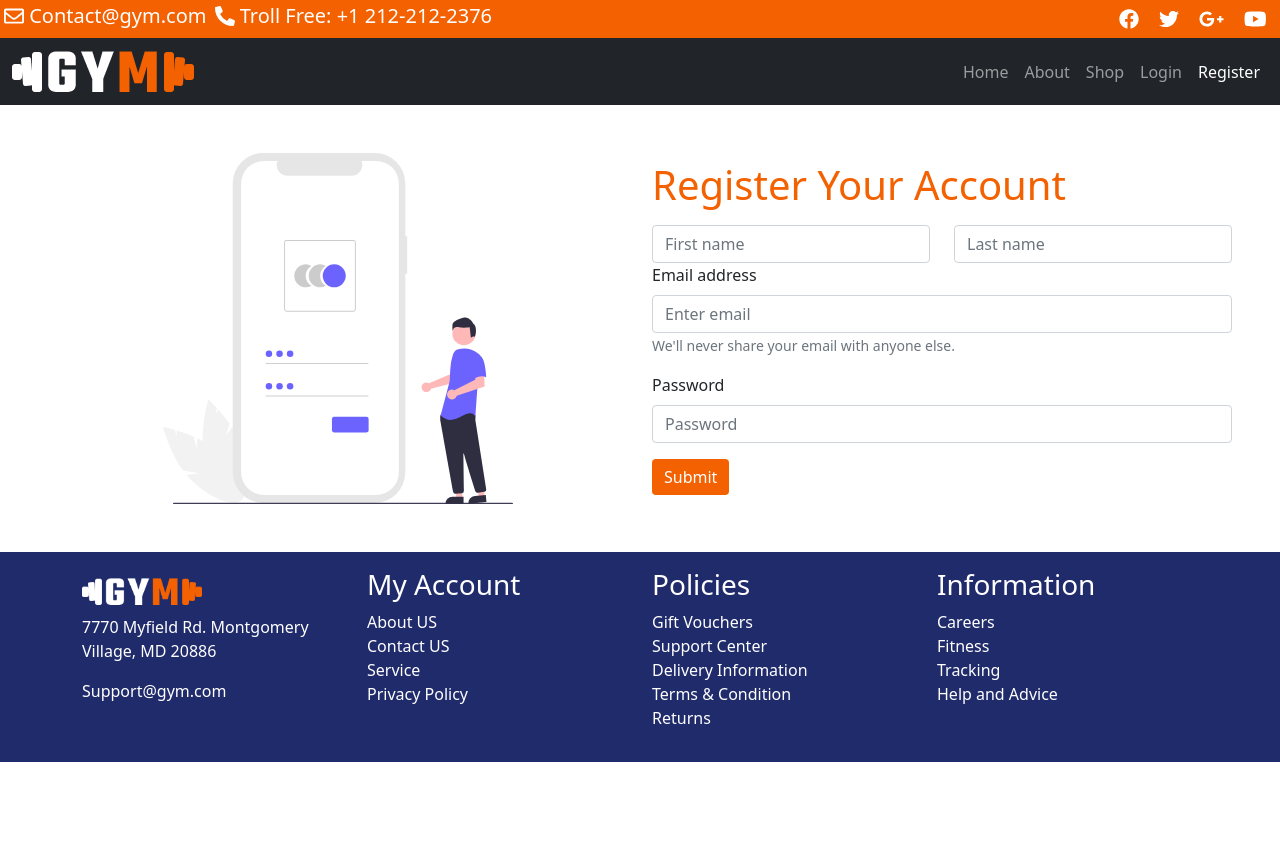
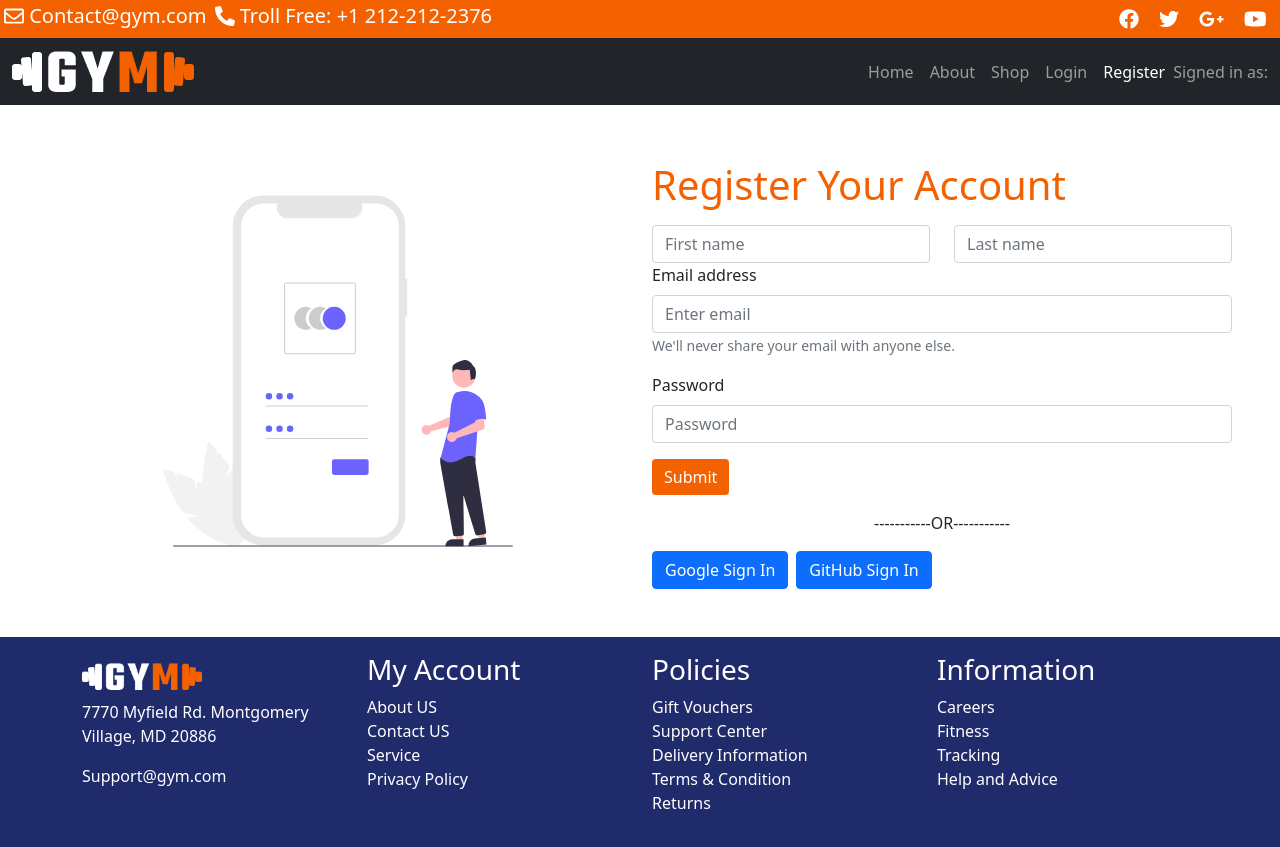
Before and after one commit to Jahid0178/GYM, a React (Create React App) app: page /register in a window 1280 px wide. Before the commit the page ends 800 px from the top, so only its background shows below. Built offline with nearby package versions, Linux system fonts and the light colour scheme; no server answers.

Commit message:
login added or useFirebase added

```diff
--- a/src/App.js
+++ b/src/App.js
@@ -11,10 +11,12 @@ import Footer from "./components/Shared/Footer/Footer";
 import Shop from "./components/Shop/Shop";
 import LogIn from "./components/LogIn/LogIn";
 import Register from "./components/Register/Register";
+import AuthProvider from "./contexts/AuthProvider";
 
 function App() {
   return (
     <div>
+      <AuthProvider>
         <Router>
           <TopHeader></TopHeader>
           <NavBar></NavBar>
@@ -43,6 +45,7 @@ function App() {
           </Switch>
           <Footer></Footer>
         </Router>
+      </AuthProvider>
     </div>
   );
 }
--- a/src/components/Register/Register.js
+++ b/src/components/Register/Register.js
@@ -2,8 +2,10 @@ import React from "react";
 import { Form, Button, Row, Col } from "react-bootstrap";
 import "./Register.css";
 import registerImg from "../../images/register.svg";
+import useAuth from "../../hooks/useAuth";
 
 const Register = () => {
+  const { signInUsingGoogle, signInUsingGithub } = useAuth();
   return (
     <div className="m-5">
       <Row>
@@ -17,8 +19,7 @@ const Register = () => {
         </Col>
         <Col>
           <h1 className="reg-title py-2">Register Your Account</h1>
-          <Form>
-            <Form>
+          <Form onSubmit={(e) => e.preventDefault()}>
             <Row>
               <Col>
                 <Form.Control placeholder="First name" />
@@ -27,7 +28,6 @@ const Register = () => {
                 <Form.Control placeholder="Last name" />
               </Col>
             </Row>
-            </Form>
             <Form.Group className="mb-3" controlId="formBasicEmail">
               <Form.Label>Email address</Form.Label>
               <Form.Control type="email" placeholder="Enter email" />
@@ -44,6 +44,13 @@ const Register = () => {
               Submit
             </Button>
           </Form>
+          <div className="text-center my-3">-----------OR-----------</div>
+          <button className="btn btn-primary me-1" onClick={signInUsingGoogle}>
+            Google Sign In
+          </button>
+          <button className="btn btn-primary ms-1" onClick={signInUsingGithub}>
+            GitHub Sign In
+          </button>
         </Col>
       </Row>
     </div>
--- a/src/components/Shared/NavBar/NavBar.js
+++ b/src/components/Shared/NavBar/NavBar.js
@@ -3,8 +3,10 @@ import { Container, Nav, Navbar } from "react-bootstrap";
 import { NavLink } from "react-router-dom";
 import "./NavBar.css";
 import logo from "../../../images/logo.webp";
+import useAuth from "../../../hooks/useAuth";
 
 const NavBar = () => {
+  const { user, logOut } = useAuth();
   return (
     <div>
       <Navbar bg="dark" variant="dark" expand="sm">
@@ -24,12 +26,23 @@ const NavBar = () => {
               <NavLink className="nav-link" to="/shop">
                 Shop
               </NavLink>
+              {user.displayName ? (
+                <NavLink className="nav-link" to="#" onClick={logOut}>
+                  Log Out
+                </NavLink>
+              ) : (
                 <NavLink className="nav-link" to="/login">
                   Login
                 </NavLink>
+              )}
+              {!user.displayName && (
                 <NavLink className="nav-link" to="/register">
                   Register
                 </NavLink>
+              )}
+              <Navbar.Text>
+                Signed in as: <a href="#login">{user.displayName}</a>
+              </Navbar.Text>
             </Nav>
           </Navbar.Collapse>
         </Container>
--- /dev/null
+++ b/src/contexts/AuthProvider.js
@@ -0,0 +1,13 @@
+import React, { createContext } from "react";
+import useFirebase from "../hooks/useFirebase";
+
+export const AuthContext = createContext();
+
+const AuthProvider = ({ children }) => {
+  const allContext = useFirebase();
+  return (
+    <AuthContext.Provider value={allContext}>{children}</AuthContext.Provider>
+  );
+};
+
+export default AuthProvider;
--- /dev/null
+++ b/src/hooks/useAuth.js
@@ -0,0 +1,8 @@
+import { useContext } from "react";
+import { AuthContext } from "../contexts/AuthProvider";
+
+const useAuth = () => {
+  return useContext(AuthContext);
+};
+
+export default useAuth;
--- /dev/null
+++ b/src/hooks/useFirebase.js
@@ -0,0 +1,71 @@
+import {
+  getAuth,
+  signInWithPopup,
+  GoogleAuthProvider,
+  GithubAuthProvider,
+  onAuthStateChanged,
+  signOut,
+} from "firebase/auth";
+import { useEffect, useState } from "react";
+import initializeAuthentication from "../Firebase/firebase.init";
+
+initializeAuthentication();
+
+const useFirebase = () => {
+  const auth = getAuth();
+  const [user, setUser] = useState({});
+  const [error, setError] = useState("");
+
+  // Provider
+  const googleProvider = new GoogleAuthProvider();
+  const githubProvider = new GithubAuthProvider();
+
+  // google
+  const signInUsingGoogle = () => {
+    signInWithPopup(auth, googleProvider)
+      .then((result) => {
+        setUser(result.user);
+      })
+      .catch((error) => {
+        setError(error.message);
+      });
+  };
+
+  // git hub
+  const signInUsingGithub = () => {
+    signInWithPopup(auth, githubProvider)
+      .then((result) => {
+        setUser(result.user);
+      })
+      .catch((error) => {
+        setError(error.message);
+      });
+  };
+
+  // observe the user state change or not
+  useEffect(() => {
+    const unsubscribed = onAuthStateChanged(auth, (user) => {
+      if (user) {
+        setUser(user);
+      } else {
+        setUser({});
+      }
+    });
+    return () => unsubscribed;
+  }, []);
+
+  // log out
+  const logOut = () => {
+    signOut(auth).then(() => {});
+  };
+
+  return {
+    user,
+    error,
+    signInUsingGoogle,
+    signInUsingGithub,
+    logOut,
+  };
+};
+
+export default useFirebase;
```
Lines whose indentation alone changed are shown as unchanged.
